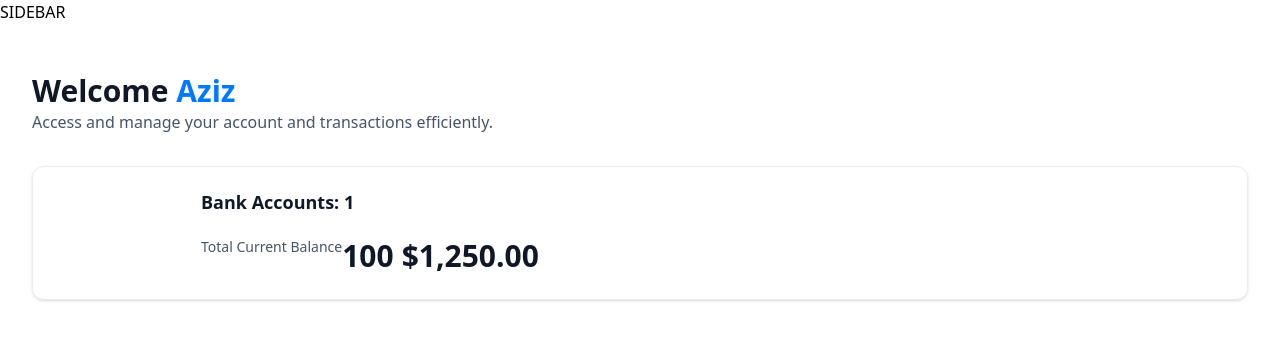
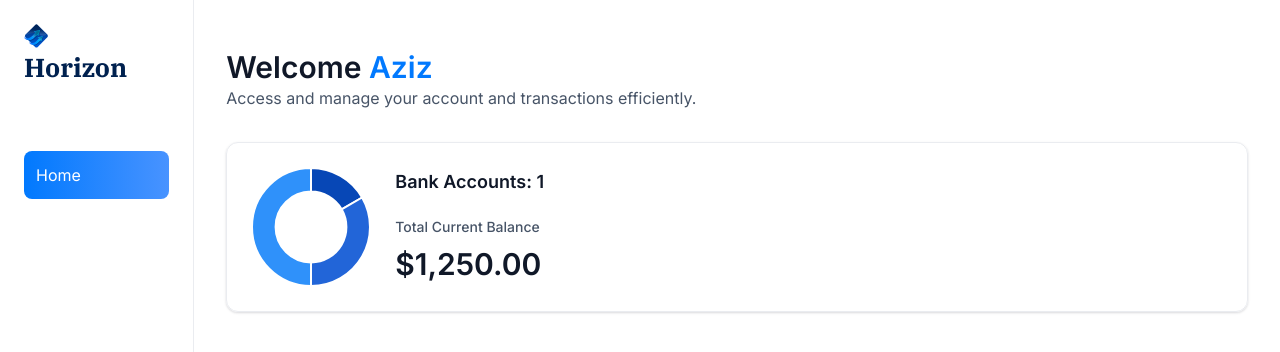
Before and after one commit to theeduazizjon-cell/JSM_banking, a Next.js app: page / in a window 1280 px wide. Shown: the top 352 px of the page. Built offline with nearby package versions, Linux system fonts and the light colour scheme.

Commit message:
feat: feat: add sidebar, doughnut chart and animated balance counter
- Add Sidebar component to root layout
- Add DoughnutChart and AnimatedCounter to TotalBalanceBox
- Update types, utils and button styles
- Install chart and count-up dependencies

```diff
--- a/app/(root)/layout.tsx
+++ b/app/(root)/layout.tsx
@@ -1,11 +1,16 @@
+import Sidebar from "@/components/Sidebar";
+
 export default function RootLayout({
   children,
 }: Readonly<{
   children: React.ReactNode;
 }>) {
+
+  const loggedIn = {firstName: 'Aziz', lastName:'Kamoliddinov'};
+
   return (
-   <main>
-    SIDEBAR
+   <main className="flex h-screen w-full font-inter">
+    <Sidebar user={loggedIn}/>
     {children}
    </main>
   );
--- /dev/null
+++ b/components/AnimatedCounter.tsx
@@ -0,0 +1,20 @@
+"use client";
+
+import CountUp from 'react-countup';
+
+const AnimatedCounter = ({ amount }: { amount: number }) => {
+  return (
+    <span className="w-full">
+      <CountUp
+        duration={2}
+        decimals={2}
+        decimal="."
+        prefix="$"
+        separator=","
+        end={amount}
+      />
+    </span>
+  );
+};
+
+export default AnimatedCounter;
--- /dev/null
+++ b/components/DoughnutChart.tsx
@@ -0,0 +1,35 @@
+"use client";
+import React from 'react'
+import { Chart as ChartsJS, ArcElement, Tooltip, Legend} from "chart.js";
+import { Doughnut } from "react-chartjs-2";
+
+ChartsJS.register(ArcElement, Tooltip, Legend);
+
+const DoughnutChart = ({ accounts }:DoughnutChartProps) => {
+    const data = {
+        datasets:
+        [
+            {
+                label: 'Banks',
+                data: [1250, 2500, 3750],
+                backgroundColor: ['#0747b6', '#2265d8', '#2f91fa']
+            }
+        ],
+        labels: ['Bank 1', 'Bank2', 'Bank3']
+    }
+
+  return (
+    <Doughnut data={data}
+    options={{
+        cutout: '60%',
+        plugins: {
+            legend: {
+                display: false
+            }
+        }
+    }}
+    />
+  )
+}
+
+export default DoughnutChart;
--- /dev/null
+++ b/components/Sidebar.tsx
@@ -0,0 +1,50 @@
+"use client";
+
+import Link from 'next/link';
+import React from 'react'
+import Image from "next/image";
+import { sidebarLinks } from '@/constants';
+import { cn } from '@/lib/utils';
+import { usePathname } from 'next/navigation';
+
+
+const Sidebar = ({ user }: SidebarProps) => {
+    const pathname = usePathname();
+
+  return (
+    <section className="sidebar">
+        <nav className="flex flex-col gap-4">
+
+            <Link href="/" className='mb-12 cursor-pointer items-center gap-2'>
+            <Image
+                      src="/icons/logo.svg"
+                      width={34}
+                      height={34}
+                      alt= "Horizon logo"
+                      className = "size-[24px] max-xl:size-14"
+            />
+
+            <h1 className="sidebar-logo">
+                Horizon
+            </h1>
+            </Link>
+
+            {sidebarLinks.map((item) => {
+                const isActive = pathname === item.route || pathname.startsWith(`${item.route}/`)
+
+                return (
+                    <Link
+                    href={item.route}
+                    key={item.label}
+                    className={cn('sidebar-link', {'bg-bank-gradient': isActive})}>
+                        {item.label}
+                    </Link>
+                )
+            })}
+        </nav>
+
+    </section>
+  )
+}
+
+export default Sidebar;
--- a/components/TotalBalanceBox.tsx
+++ b/components/TotalBalanceBox.tsx
@@ -1,26 +1,27 @@
-import { formatAmount } from '@/lib/utils';
-import React from 'react'
-import CountUp from 'react-countup';
+import AnimatedCounter from './AnimatedCounter';
+import DoughnutChart from './DoughnutChart';
 
 const TotalBalanceBox = ({
     accounts = [], totalBanks, totalCurrentBalance}: TotalBalanceBoxProps) => {
   return (
     <section className="total-balance">
         <div className="total-balance-chart">
-            {/* Doughnut Chart */}
+            <DoughnutChart accounts={accounts} />
         </div>
         <div className="flex flex-col gap-6">
             <h2 className="header-2">
                Bank Accounts:  {totalBanks}
             </h2>
-        <div className="flex" flex-col gap-2>
+        <div className="flex flex-col gap-2">
+
             <p className="total-balance-label">
                 Total Current Balance
             </p>
-            <p className="total-balance-amount flex-center gap-2">
-              <CountUp end={100}/>
-                {formatAmount(totalCurrentBalance)}
-            </p>
+
+            <div className="total-balance-amount flex-center gap-2">
+              <AnimatedCounter amount={totalCurrentBalance} />
+            </div>
+
         </div>
         </div>
     </section>
--- a/components/ui/button.tsx
+++ b/components/ui/button.tsx
@@ -1,6 +1,6 @@
 import { Button as ButtonPrimitive } from "@base-ui/react/button"
 import { cva, type VariantProps } from "class-variance-authority"
-import { cn } from "cn"
+import { cn } from "@/lib/utils"
 
 const buttonVariants = cva(
   "group/button inline-flex shrink-0 items-center justify-center rounded-lg border border-transparent bg-clip-padding text-sm font-medium whitespace-nowrap transition-all outline-none select-none focus-visible:border-ring focus-visible:ring-3 focus-visible:ring-ring/50 active:not-aria-[haspopup]:translate-y-px disabled:pointer-events-none disabled:opacity-50 aria-invalid:border-destructive aria-invalid:ring-3 aria-invalid:ring-destructive/20 dark:aria-invalid:border-destructive/50 dark:aria-invalid:ring-destructive/40 [&_svg]:pointer-events-none [&_svg]:shrink-0 [&_svg:not([class*='size-'])]:size-4",
--- a/lib/utils.ts
+++ b/lib/utils.ts
@@ -1,4 +1,3 @@
-/* eslint-disable no-prototype-builtins */
 import { type ClassValue, clsx } from "clsx";
 import qs from "query-string";
 import { twMerge } from "tailwind-merge";
@@ -75,7 +74,7 @@ export function formatAmount(amount: number): string {
   return formatter.format(amount);
 }
 
-export const parseStringify = (value: any) => JSON.parse(JSON.stringify(value));
+export const parseStringify = (value: unknown) => JSON.parse(JSON.stringify(value));
 
 export const removeSpecialCharacters = (value: string) => {
   return value.replace(/[^\w\s]/gi, "");
@@ -136,8 +135,7 @@ export function countTransactionCategories(
   let totalCount = 0;
 
   // Iterate over each transaction
-  transactions &&
-    transactions.forEach((transaction) => {
+  transactions?.forEach((transaction) => {
       // Extract the category from the transaction
       const category = transaction.category;
 
--- a/package.json
+++ b/package.json
@@ -10,6 +10,7 @@
   },
   "dependencies": {
     "@base-ui/react": "^1.8.0",
+    "chart.js": "^4.5.1",
     "class-variance-authority": "^0.7.1",
     "clsx": "^2.1.1",
     "cn": "^0.4.0",
@@ -17,6 +18,7 @@
     "next": "16.3.6",
     "query-string": "^9.5.1",
     "react": "19.2.8",
+    "react-chartjs-2": "^5.3.1",
     "react-countup": "^6.5.3",
     "react-dom": "19.2.8",
     "shadcn": "^4.21.0",
--- a/types/index.d.ts
+++ b/types/index.d.ts
@@ -1,4 +1,3 @@
-/* eslint-disable no-unused-vars */
 
 declare type SearchParamProps = {
   params: { [key: string]: string };
@@ -193,7 +192,7 @@ declare interface AuthFormProps {
 
 declare interface BankDropdownProps {
   accounts: Account[];
-  setValue?: UseFormSetValue<any>;
+  setValue?: UseFormSetValue<FieldValues>;
   otherStyles?: string;
 }
 
@@ -202,7 +201,7 @@ declare interface BankTabItemProps {
   appwriteItemId?: string;
 }
 
-declare interface TotlaBalanceBoxProps {
+declare interface TotalBalanceBoxProps {
   accounts: Account[];
   totalBanks: number;
   totalCurrentBalance: number;
@@ -218,8 +217,8 @@ declare interface RightSidebarProps {
   banks: Bank[] & Account[];
 }
 
-declare interface SiderbarProps {
-  user: User;
+declare interface SidebarProps {
+  user: Pick<User, "firstName" | "lastName">;
 }
 
 declare interface RecentTransactionsProps {
```
Also changed, not shown: app/(root)/page.tsx (line endings or trailing spaces), 1 other file (tests, documents, lock files or other folders).
